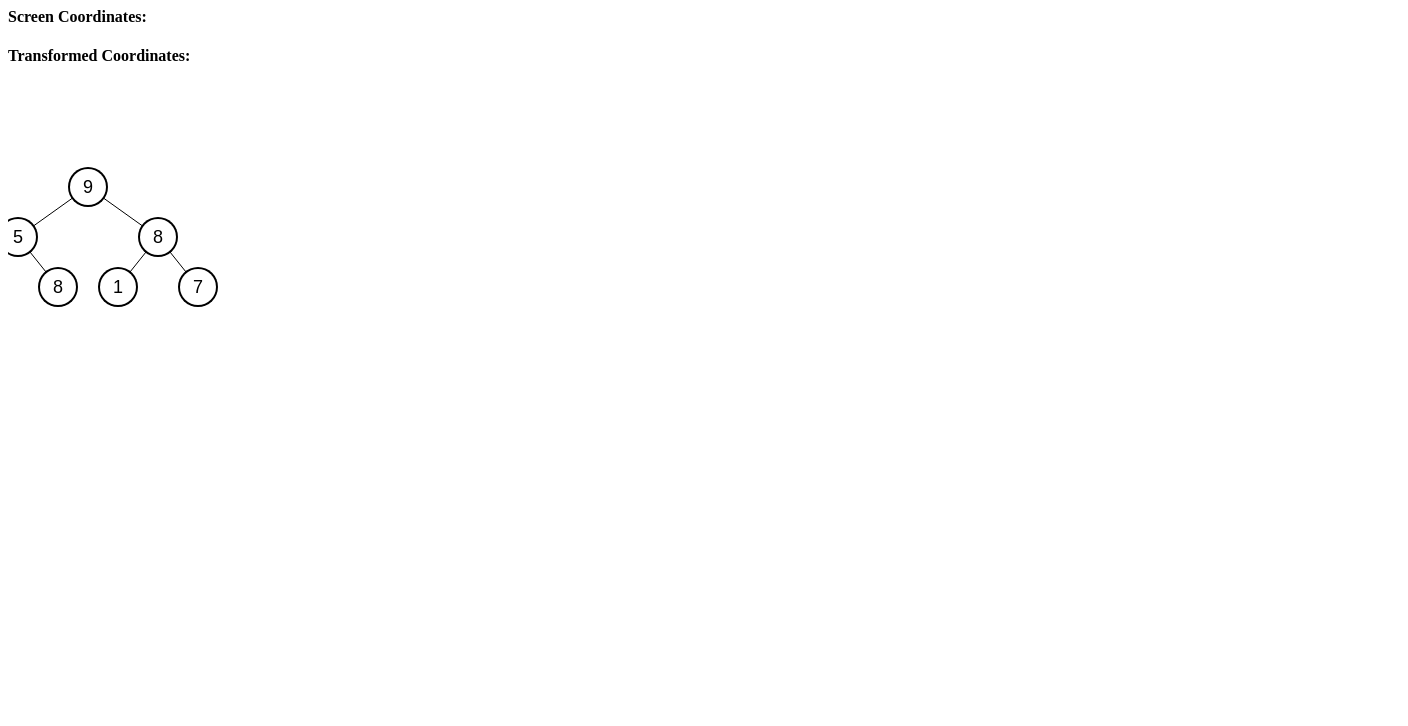
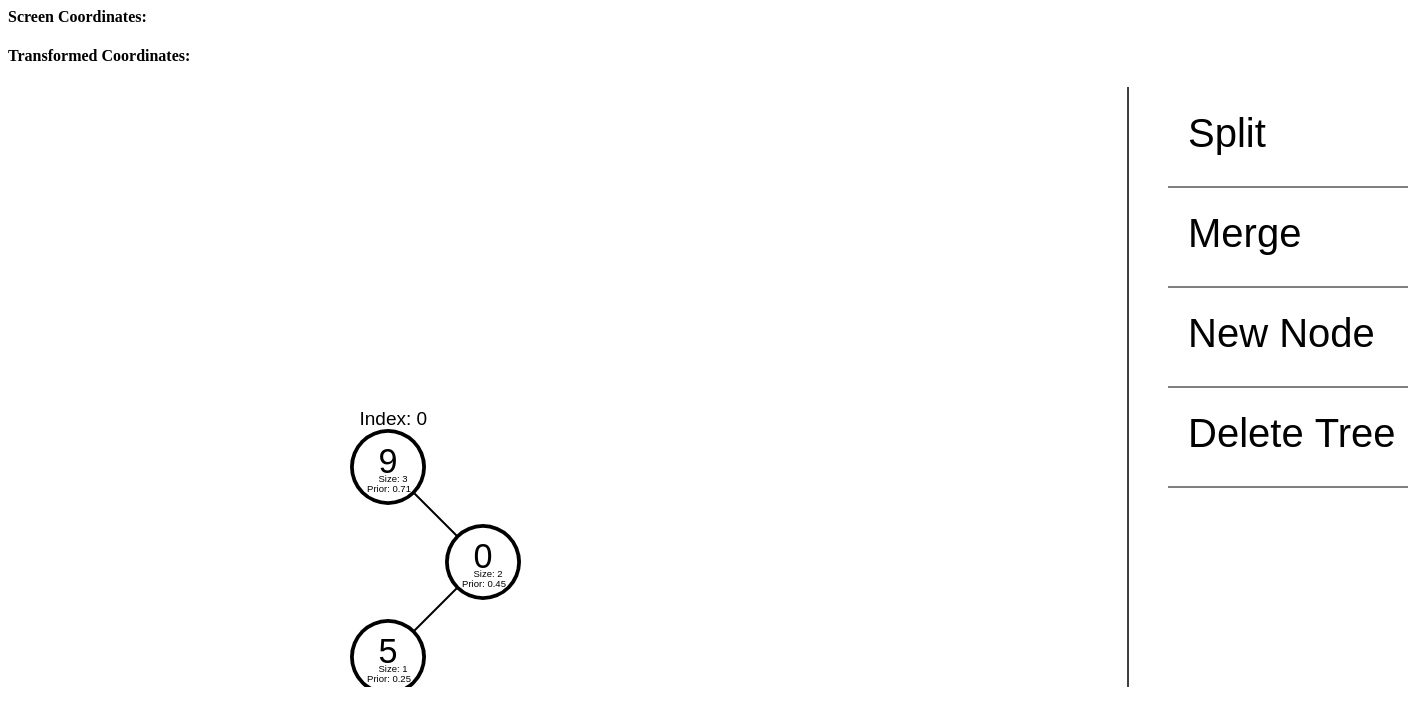
Before and after one commit to ArvinDing/ArvinDing.github.io, a plain HTML site: page index.html in a window 1280 px wide. Shown: the whole page, 1408 px wide, since content can reach past the window. Drawn offline with Linux system fonts and the light colour scheme.

Commit message:
Add Functionality

```diff
--- a/index.html
+++ b/index.html
@@ -1,56 +1,92 @@
 <h4 id=screen>Screen Coordinates:</h4>
 <h4 id=screen1>Transformed Coordinates:</h4>
-
-<canvas id="canvas" width="1200" height="600"></canvas>
-
+<canvas id="canvas" width="1400" height="600"></canvas>
 <script>
     const canvas = document.getElementById("canvas");
     let ctx = canvas.getContext("2d");
     class node {
-        constructor(val, x, y) {
+        constructor(val) {
             this.value = val;
-            this.x = x, this.y = y;
             this.left = null;
             this.right = null;
+            this.cnt = 1;
+            this.prior = Math.random();
         }
-        display() {
+        display(x, y) {
+            if (this.right) {
+                ctx.beginPath();
+                ctx.moveTo(x, y);
+                ctx.lineTo(x + 50, y + 50);
+                ctx.stroke();
+                this.right.display(x + 50, y + 50);
+            }
+            if (this.left) {
+                ctx.beginPath();
+                ctx.moveTo(x, y);
+                ctx.lineTo(x - 50, y + 50);
+                ctx.stroke();
+                this.left.display(x - 50, y + 50);
+            }
+            fillCirc("black", x, y, 20);
+            fillCirc("white", x, y, 18);
+            drawText(this.value, x - 5, y + 3, 18, 'arial');
+            drawText("Size: " + this.cnt, x - 5, y + 8, 5, 'arial');
+            drawText("Prior: " + parseFloat(this.prior).toFixed(2), x - 11, y + 13, 5, 'arial');
 
-
-
-            if (this.right){
-                ctx.beginPath();
-                ctx.moveTo(this.x,this.y);
-                ctx.lineTo(this.right.x, this.right.y);
-                ctx.stroke();
-              this.right.display();
-            }
-            if (this.left){
-                ctx.beginPath();
-                ctx.moveTo(this.x,this.y);
-                ctx.lineTo(this.left.x, this.left.y);
-                ctx.stroke();
-                this.left.display();
-            }
-            fillCirc("black", this.x, this.y, 20);
-            fillCirc("white",this.x,this.y,18);
-            drawText(this.value,this.x-5,this.y+6,18,'arial');
+        }
+        move(xAdd, yAdd) {
+            this.x += xAdd;
+            this.y += yAdd;
+            if (this.right)
+                this.right.move(xAdd, yAdd);
+            if (this.left)
+                this.left.move(xAdd, yAdd);
+        }
+        updateCnt() {
+            let cnt = 1;
+            if (this.right)
+                cnt += this.right.cnt;
+            if (this.left)
+                cnt += this.left.cnt;
+            this.cnt = cnt;
+        }
+        copy(other) {
+            this.left = other.left;
+            this.right = other.right;
+            this.cnt = other.cnt;
+            this.prior = other.prior;
+            this.value = other.value;
         }
     }
-     tree = new node(Math.floor(10*Math.random()), 80, 100);
-     tree.left= new node(Math.floor(10*Math.random()),10,150);
-     tree.left.left= new node(Math.floor(10*Math.random()),10-40,200);
-     tree.left.right= new node(Math.floor(10*Math.random()),10+40,200);
-
-     tree.right= new node(Math.floor(10*Math.random()),150,150);
-     tree.right.right= new node(Math.floor(10*Math.random()),190,200);
-     tree.right.left= new node(Math.floor(10*Math.random()),110,200);
-
+    function merge(left, right) {
+        if (!right) {
+            return left;
+        }
+        if (!left) {
+            return right;
+        }
+        if (left.prior > right.prior) {
+            save = merge(left.right, right);
+            if (!left.right)
+                left.right = new node();
+            left.right.copy(save);
+            left.updateCnt();
+            return left;
+        } else {
+            save = merge(left, right.left);
+            if (!right.left)
+                right.left = new node();
+            right.left.copy(save);
+            right.updateCnt();
+            return right;
+        }
+    }
     const pi = Math.PI;
-    const width = 1200;
+    const width = 1400;
     const height = 600;
     const zoomIntensity = 0.1;
     let panX = 0, panY = 0, mouseD = false;
-    let scale = 1;
+    let scale = 1.9;
     canvas.onwheel = function (event) {
         event.preventDefault();
         const mX = event.clientX - canvas.offsetLeft;
@@ -63,7 +99,17 @@
 
         scale *= zoom;
     }
+    tree = new node(Math.floor(10 * Math.random()));
+    tree1 = new node(Math.floor(10 * Math.random()));
+    tree2 = new node(Math.floor(10 * Math.random()));
 
+    var trees = [];
+    trees.push([merge(merge(tree, tree1), tree2), 200, 200]);
+
+
+    //  trees.push([tree2,100,200]);
+
+    //in order of layers on page
     function update(timestamp) {
         ctx.clearRect(0, 0, width, height);
         ctx.save();
@@ -71,15 +117,41 @@
         ctx.translate(panX, panY);
         ctx.scale(scale, scale);
         //xtrans=(xscreen- panX)/scale
-        tree.display();
+        idx = 0;
+        for (const a of trees) {
+            if (a[0]) {
+                drawText("Index: " + idx, a[1] - 15, a[2] - 22, 10, 'arial');
+                a[0].display(a[1], a[2]);
+            }
+            idx++;
+        }
+        //transformed coordinates, coordinates in the background
+        ctx.restore();
+        //newNode
+        fillRect("white", 1120, 0, 300, 600);
+        drawLine(1120, 0, 1120, 600)
+        drawText("Split", 1180, 60, 40, 'arial');
+        drawLine(1160, 100, 1400, 100)
 
-        //transformed coordinates, coordinates in the background
+        drawText("Merge", 1180, 160, 40, 'arial');
+        drawLine(1120, 0, 1120, 600)
+        drawLine(1160, 200, 1400, 200)
 
-        ctx.restore();
+        drawText("New Node", 1180, 260, 40, 'arial');
+        drawLine(1160, 300, 1400, 300)
+
+        drawText("Delete Tree", 1180, 360, 40, 'arial');
+        drawLine(1160, 400, 1400, 400)
+
         window.requestAnimationFrame(update);
     }
     update();
-
+    function drawLine(x, y, x1, y1) {
+        ctx.beginPath();
+        ctx.moveTo(x, y);
+        ctx.lineTo(x1, y1);
+        ctx.stroke();
+    }
     function fillRect(color, sx, sy, w, h) {
         ctx.fillStyle = color
         ctx.fillRect(sx, sy, w, h)
@@ -96,11 +168,45 @@
         ctx.fillStyle = color
         ctx.fill()
     }
+    function getRandRange(min, max) {
+        return Math.random() * (max + 1 - min) + min;
+    }
     start = {};
+    var clicked = -1;
     canvas.addEventListener("mousedown", function (evt) {
         let mX = event.clientX - canvas.offsetLeft;
         let mY = event.clientY - canvas.offsetTop;
+
         rX = (mX - panX) / scale, rY = (mY - panY) / scale;
+        if (mX > 1120) {
+            if (mY < 100) {
+                alert("split");
+            } else if (mY < 200) {
+                idx1 = prompt("First Tree Index");
+                idx2 = prompt("Second Tree Index to merge into First Tree Index");
+                trees[idx1][0].copy(merge(trees[idx1][0], trees[idx2][0]));
+                trees[idx2][0] = null;
+            } else if (mY < 300) {
+                var a = prompt("Node Value?");
+                val = new node(a);
+                trees.push([val, getRandRange((200 - panX) / scale, (800 - panX) / scale), getRandRange((200 - panY) / scale, (400 - panY) / scale)]);
+            } else if (mY < 400) {
+                idx1 = prompt("Index of Tree to Delete");
+                trees[idx1][0] = null;
+            } else if (mY < 500) {
+
+            } else {
+
+            }
+            return;
+        }
+        for (let i = 0; i < trees.length; i++) {
+            let a = trees[i];
+            if ((rX - trees[i][1]) ** 2 + (rY - trees[i][2]) ** 2 <= 20 ** 2) {
+                clicked = i;
+                break;
+            }
+        }
         document.getElementById("screen").innerHTML = ("Screen Coordinates: " + mX + "/" + mY);
         document.getElementById("screen1").innerHTML = ("Screen Coordinates: " + rX + "/" + rY);
 
@@ -113,12 +219,23 @@
         let mY = event.clientY - canvas.offsetTop;
         rX = (mX - panX) / scale, rY = (mY - panY) / scale;
         if (mouseD) {
-            panX += (rX - start.x);
-            panY += (rY - start.y);
+            if (clicked == -1) {
+                panX += (rX - start.x);
+                panY += (rY - start.y);
+            } else {
+                trees[clicked][1] += (rX - start.x);
+                trees[clicked][2] += (rY - start.y);
+                start = { x: rX, y: rY };
+            }
         }
+    });
+    canvas.addEventListener("mouseout", function (evt) {
+        mouseD = false;
+        clicked = -1;
     });
 
     canvas.addEventListener("mouseup", function (evt) {
         mouseD = false;
+        clicked = -1;
     });
 </script>
```
